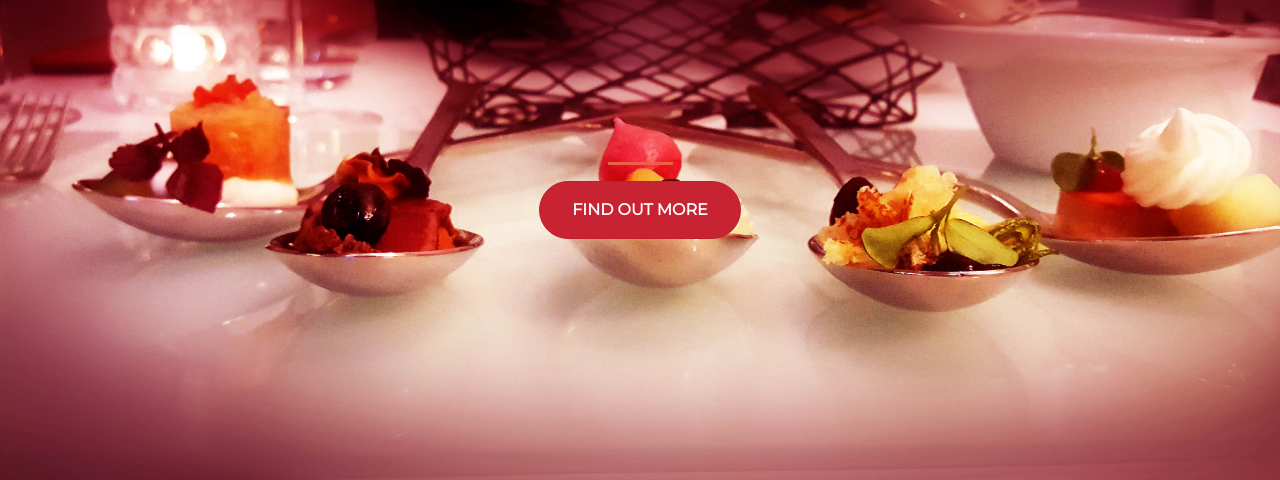
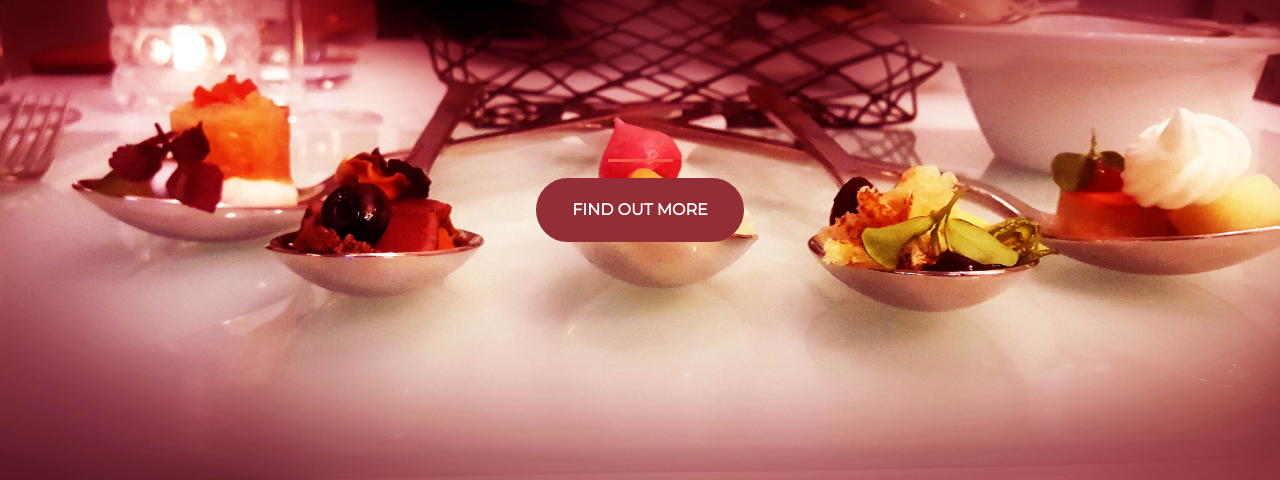
Before and after one commit to Ell123/THE-FOODIEST-BLOG-OF-THE-YEAR, a plain HTML site: page index.html in a window 1280 px wide. In both pictures the pointer is over the button "FIND OUT MORE". Shown: the part 320-800 px from the top of the page. Drawn offline with nearby package versions, Linux system fonts and the light colour scheme.

Commit message:
Update style.css

```diff
--- a/style.css
+++ b/style.css
@@ -30,14 +30,14 @@ hr {
 	text-transform: uppercase;
 }
 
-.btn-primary {
-	background-color: #F05F44;
-	border-color: #F05F44;
+.btn-danger {
+	background-color: #a24b53;
+	border-color: #a24b53;
 }
 
-.btn-primary:hover {
-	background-color: #ee4b08;
-	border-color: #ee4b08;
+.btn-danger:hover {
+	background-color: #932e37;
+	border-color: #932e37;
 	border-width: 4px;
 
 
```
